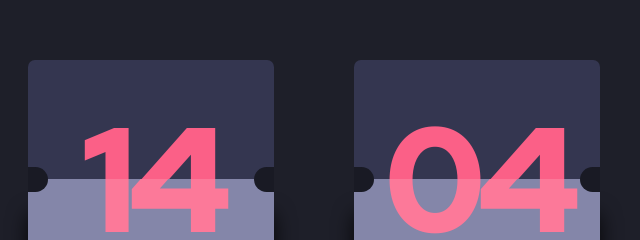
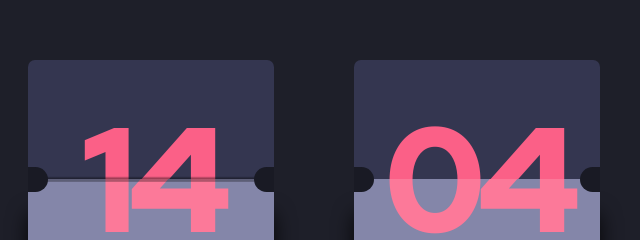
Before and after one commit to sriveer-me/countdown-timer, a website: page src/index.html in a window 1280 px wide. Shown: the part 221-461 px from the top of the page, 0-640 px from the left. Drawn offline with Linux system fonts and the light colour scheme.

Commit message:
middle shadow strip added.

```diff
--- a/src/sass/components/_flip-clock.scss
+++ b/src/sass/components/_flip-clock.scss
@@ -57,6 +57,7 @@
             top: 45%;
             left: 0;
 
+            z-index: 99;
             border-radius: 0 300px 300px 0;
         }
 
@@ -73,4 +74,37 @@
             border-radius: 300px 0 0 300px;
         }
     }
+
+    &__thin-strip{
+        position: absolute;
+        width: 100%;
+        height: 5px;
+
+        top: 50%;
+        left: 50%;
+        transform: translate(-50%,-50%);
+
+        z-index: 98;
+
+        &::before{
+            content: '';
+            width: 100%;
+            height: 50%;
+            position: absolute;
+            left: 0;
+            top: 0;
+            background-image: linear-gradient(to top,rgba(0,0,0,0.5),rgba(0,0,0,0.1));
+
+        }
+
+        &::after{
+            content: '';
+            width: 100%;
+            height: 50%;
+            position: absolute;
+            left: 0;
+            bottom: 0;
+            background-image: linear-gradient(to top,rgba(0,0,0,0.5),rgba(0,0,0,0.1));
+        }
+    }
 }
```
Also changed, not shown: src/css/style.css.
